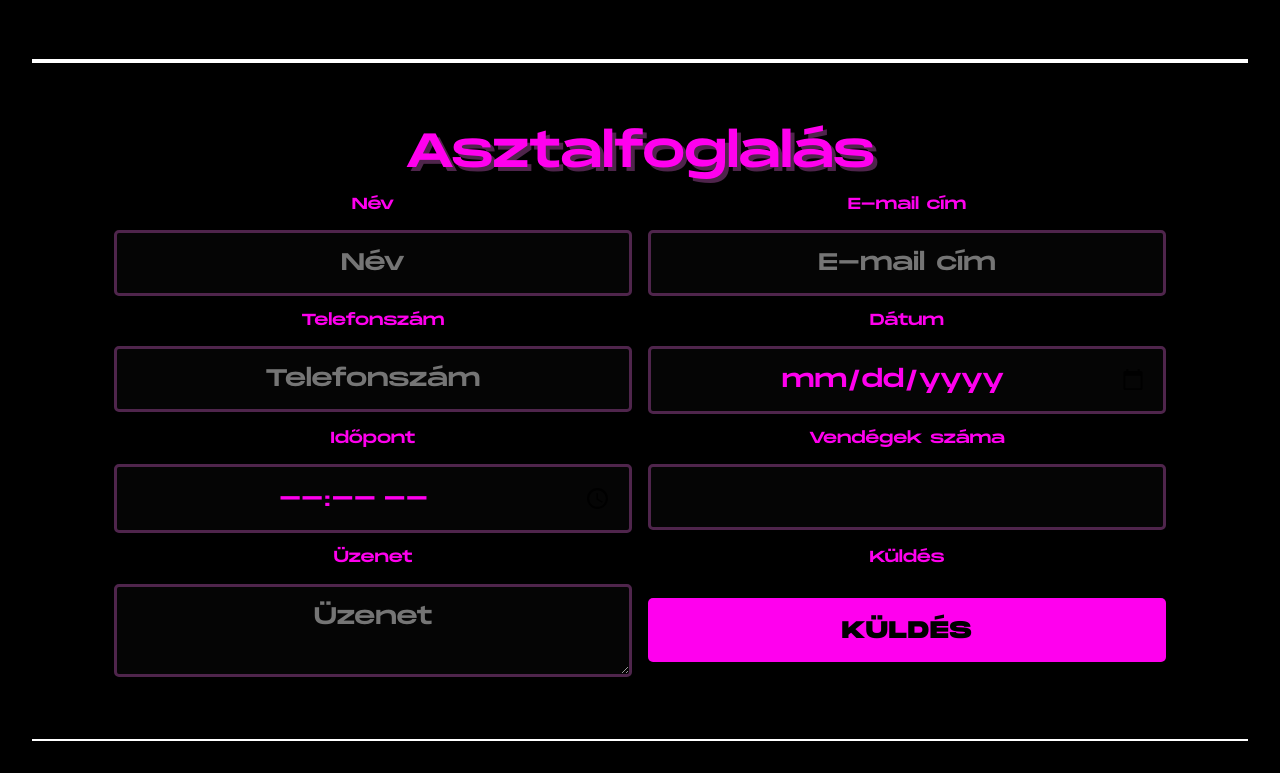
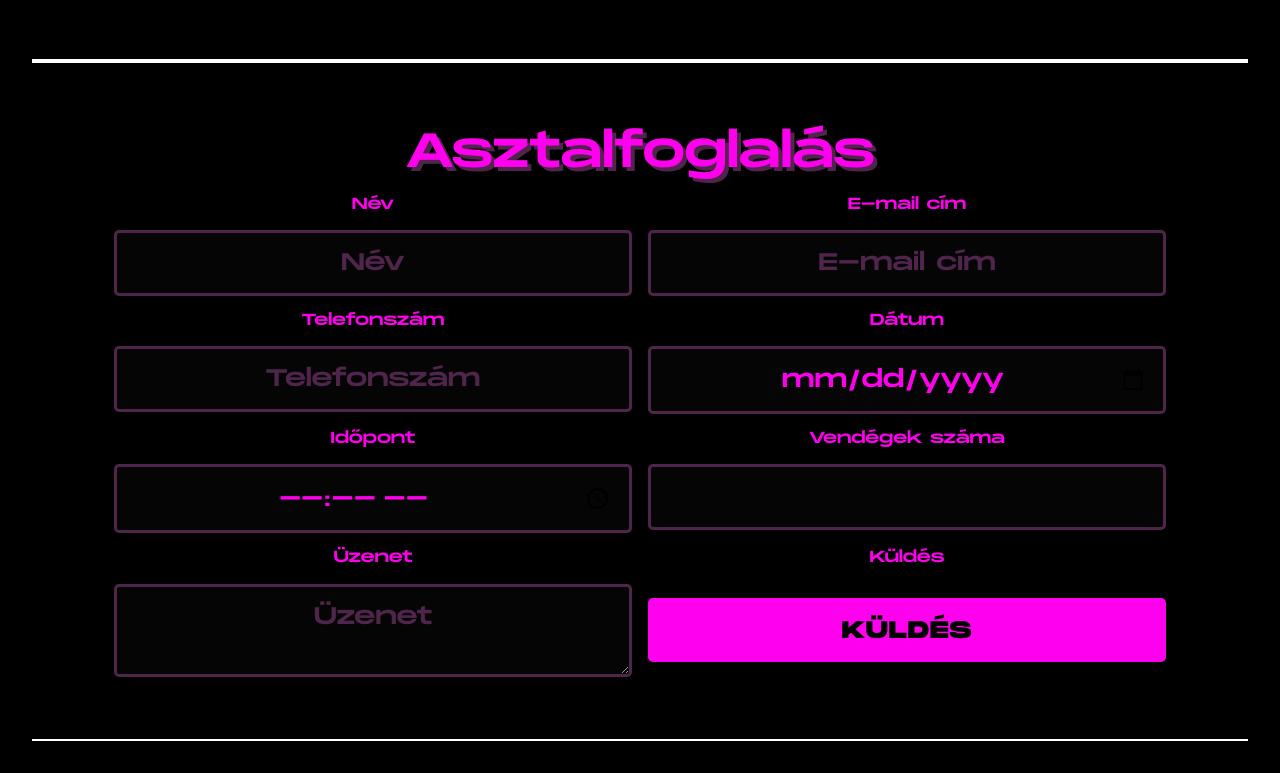
Before and after one commit to shie1/webprog-pizzaplex, a plain HTML site: page index.html in a window 1280 px wide. Shown: the part 2345-3118 px from the top of the page. Drawn offline with nearby package versions, Linux system fonts and the light colour scheme.

Commit message:
secondary color for placeholders

```diff
--- a/global.css
+++ b/global.css
@@ -647,3 +647,8 @@ form input[type="submit"]:hover {
     color: var(--primary);
     animation: notification 4s ease;
 }
+
+input::placeholder,
+textarea::placeholder {
+    color: var(--secondary);
+}
```
